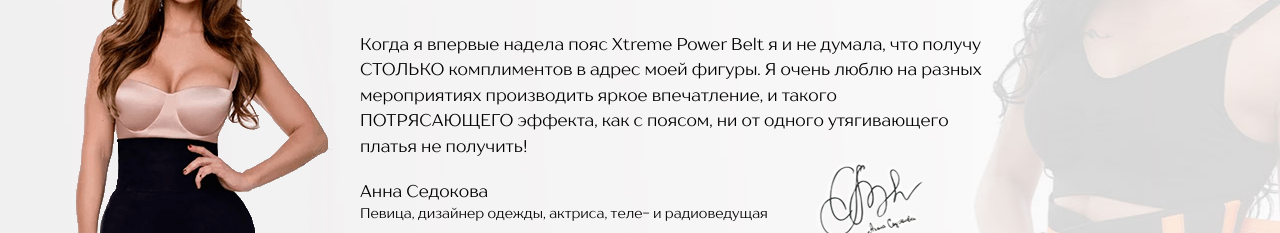
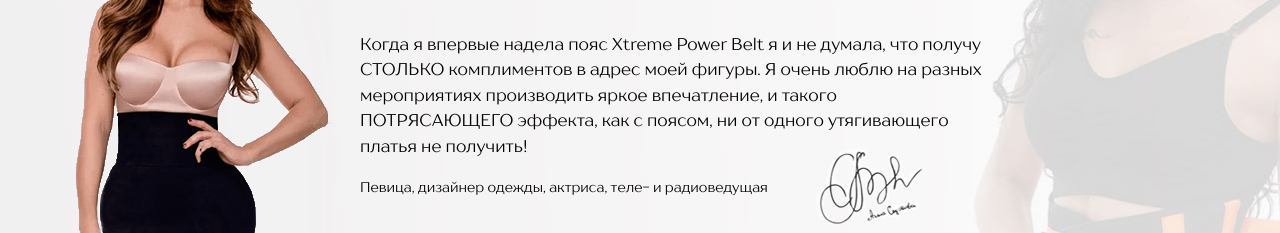
Before and after one commit to vitalitynet/vitalitynet.github.io, a plain HTML site: page index.html in a window 1280 px wide. Shown: the part 1898-2131 px from the top of the page. Drawn offline with nearby package versions, Linux system fonts and the light colour scheme; no server answers.

Commit message:
Update index.html

```diff
--- a/index.html
+++ b/index.html
@@ -108,7 +108,7 @@
                <h4><b>«Подарите себе эффектную тонкую талию,</b> и ваша фигура не останется незамеченной!»</h4>
                <p>Когда я впервые надела пояс Xtreme Power Belt я и не думала, что получу СТОЛЬКО комплиментов в адрес моей фигуры. Я очень люблю на разных мероприятиях производить яркое впечатление, и такого ПОТРЯСАЮЩЕГО эффекта, как с поясом, ни от одного утягивающего платья не получить!</p>
                <div class="author">
-                  <p>Анна Седокова</p>
+                  <p></p>
                   <small>Певица, дизайнер одежды, актриса, теле- и радиоведущая</small>
                </div>
                <a href="#order_form" class="button width">Заказать пояс со&nbsp;скидкой</a>
```
